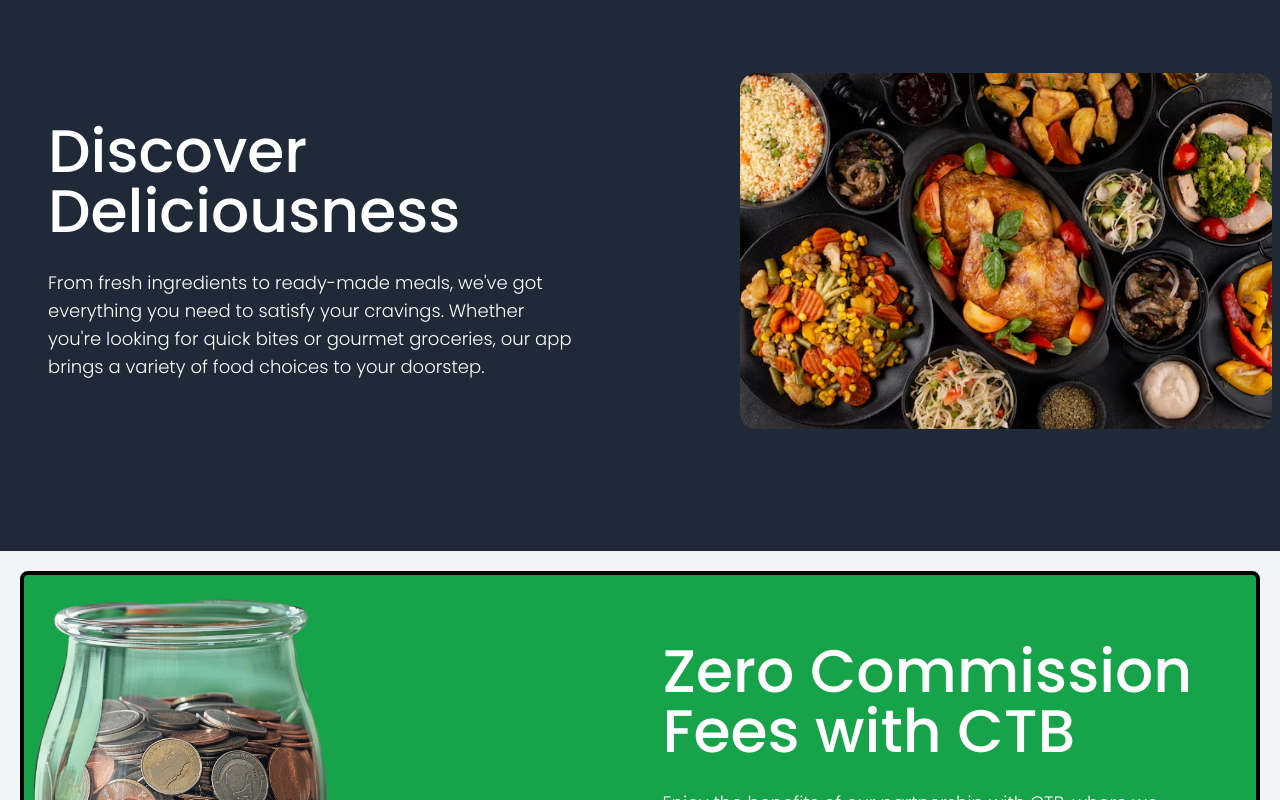
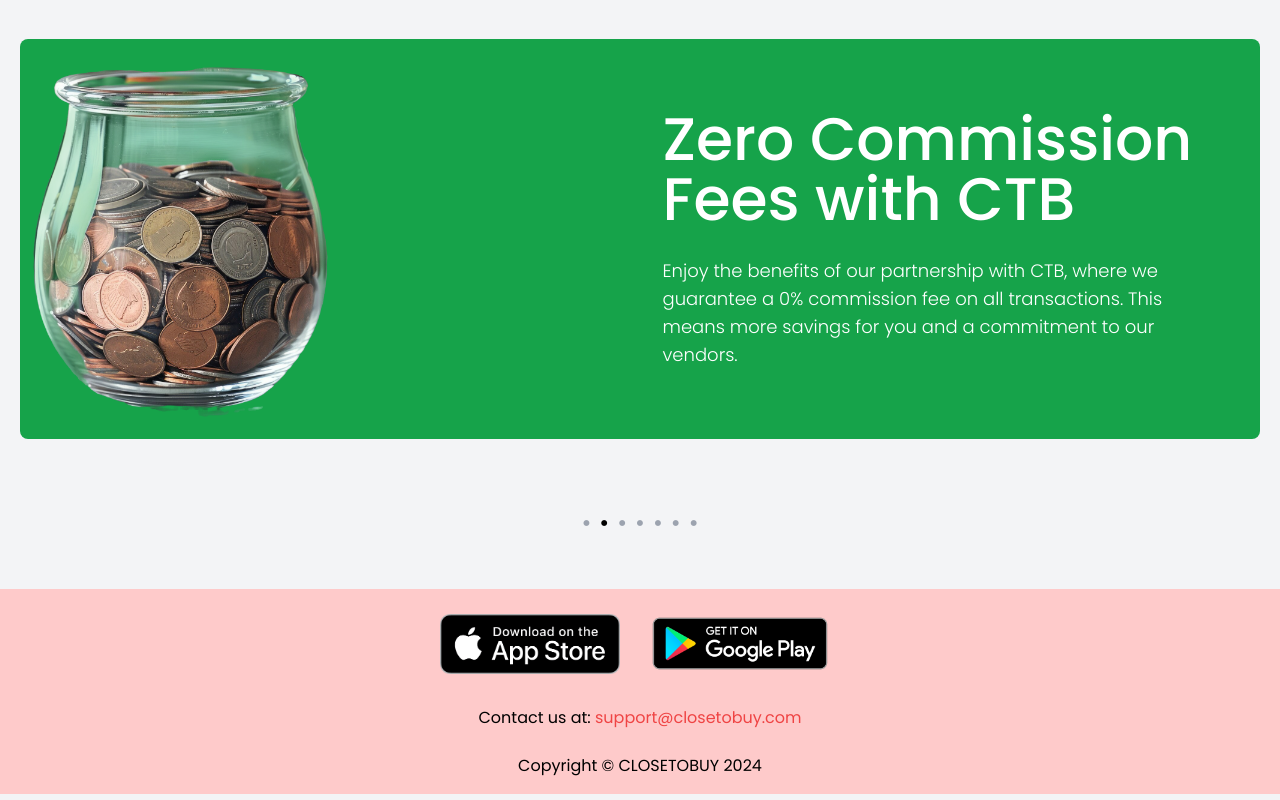
Before and after one commit to heyits-manan/CTB-LandingPage, a Next.js app: page / in a window 1280 px wide. Shown: the part 880-1680 px from the top of the page. Built offline with nearby package versions, Linux system fonts and the light colour scheme.

Commit message:
feat: add carousel

```diff
--- a/src/app/page.jsx
+++ b/src/app/page.jsx
@@ -1,3 +1,7 @@
+"use client"; // Ensure this is a client component
+
+import React from "react";
+import Carousel from "../components/Carousel"; // Adjust the path if necessary
 import HeroSection from "../components/HeroSection";
 import Section from "../components/Section";
 
@@ -6,13 +10,14 @@
     <div>
       <HeroSection />
 
-      <div id="about" className="mt-5 md:mt-3">
+      {/* Carousel Component with Sections */}
+      <Carousel autoSlide={true} autoSlideInterval={3000}>
         <Section
           title="Discover Deliciousness"
           description="From fresh ingredients to ready-made meals, we've got everything you need to satisfy your cravings. Whether you're looking for quick bites or gourmet groceries, our app brings a variety of food choices to your doorstep."
           imageSrc="/food.avif"
           backgroundColor="bg-gray-800 text-white"
-          customClasses="p-2 h-[650px] md:h-[550px] lg:space-x-10 lg:h-[600px] lg:gap-20 2xl:gap-[20px]"
+          customClasses="p-2 h-[650px] mt-[30px] md:mt-[20px]  md:h-[600px] lg:mt-[20px] lg:space-x-10 lg:h-[600px] lg:gap-20 2xl:gap-[20px] 2xl:w-[1500px] 2xl:ml-[-50px]"
         />
 
         <Section
@@ -20,7 +25,7 @@
           description="Enjoy the benefits of our partnership with CTB, where we guarantee a 0% commission fee on all transactions. This means more savings for you and a commitment to our vendors."
           imageSrc="/savings.png"
           backgroundColor="bg-green-600 text-white"
-          customClasses="p-2 m-5 h-[600px] md:h-[550px] lg:space-x-10 lg:h-[400px] lg:gap-[5px] 2xl:gap-[10px] border-black border-4 rounded-lg"
+          customClasses="p-2 m-5 h-[600px] md:h-[550px] lg:mt-[100px] lg:space-x-10 lg:h-[400px] lg:gap-[5px] 2xl:gap-[10px] rounded-lg"
           customImageClasses="w-[200px] md:w-[250px] lg:w-[350px] xl:w-[400px] lg:mr-20 xl:mr-60 xl:mb-12"
           reverse
         />
@@ -30,21 +35,23 @@
           description="Shop the latest fashion trends and update your wardrobe with the click of a button. From casual wear to high-end fashion, you'll find everything you need to stay stylish."
           imageSrc="/clothes.jpg"
           reverse
-          customClasses="p-2 h-[650px] md:h-[550px] lg:space-x-10 lg:gap-20 2xl:gap-[300px] lg:h-[600px]"
+          customClasses="p-2 h-[650px] md:h-[550px] md:mt-[30px]  lg:space-x-10 lg:gap-20 lg:h-[600px]"
         />
+
         <Section
           title="Stay Updated with Technology"
           description="Get the latest gadgets and electronics delivered to you. Whether you're upgrading your phone, shopping for a new laptop, or getting accessories, our collection of tech products has you covered."
           imageSrc="/electronics.jpg"
           backgroundColor="bg-gray-800 text-white"
-          customClasses="p-2 h-[650px] md:h-[550px] lg:space-x-10 lg:h-[600px]"
+          customClasses="p-2 h-[650px]  md:h-[600px] md:mt-[20px] lg:mt-[20px] lg:space-x-10 lg:h-[600px]"
         />
+
         <Section
           title="Fresh and Convenient"
           description="No more last-minute grocery runs! With a wide range of fresh produce and daily essentials, we ensure you have everything you need to stock up your pantry, straight from the app."
           imageSrc="/groceries.jpeg"
           reverse
-          customClasses="p-2 h-[650px] md:h-[550px] lg:space-x-10 lg:gap-20 2xl:gap-[300px] lg:h-[600px]"
+          customClasses="p-2 h-[650px] md:h-[550px] md:mt-[20px] lg:space-x-10 lg:gap-20 lg:h-[600px]"
         />
 
         <Section
@@ -52,7 +59,7 @@
           description="Our trusted delivery partner, Uengage, ensures timely and reliable deliveries, keeping your satisfaction at the forefront of our service."
           imageSrc="https://www.uengage.in/assets/uen_io/images/uengage-logo-white.svg"
           backgroundColor="bg-green-600 text-white"
-          customClasses="p-2 h-[400px] md:h-[300px] lg:space-x-10 lg:h-[600px]"
+          customClasses="p-2 h-[400px] mt-[80px] md:h-[300px] md:mt-[120px] lg:mt-[50px] lg:space-x-10 lg:h-[500px]"
           customImageClasses="w-[250px] lg:w-[450px] lg:mr-20"
         />
 
@@ -61,10 +68,10 @@
           description="We’ve partnered with Razorpay to offer you a secure and efficient payment gateway. Enjoy T+2 payment settlements and a minimal 2% gateway charge."
           imageSrc="https://upload.wikimedia.org/wikipedia/commons/8/89/Razorpay_logo.svg"
           reverse
-          customClasses="p-2 h-[500px] md:h-[300px] lg:space-x-10 lg:h-[300px]"
+          customClasses="p-2 h-[500px] mt-[80px] md:h-[300px] md:mt-[120px] lg:mt-[150px] lg:space-x-10 lg:h-[300px]"
           customImageClasses="w-[300px] lg:w-[450px] lg:mr-20"
         />
-      </div>
+      </Carousel>
     </div>
   );
 }
--- /dev/null
+++ b/src/components/Carousel.jsx
@@ -0,0 +1,100 @@
+import React, { useState, useEffect } from "react";
+
+function Carousel({ children, autoSlide = false, autoSlideInterval = 3000 }) {
+  const [currentIndex, setCurrentIndex] = useState(0);
+  const totalSlides = React.Children.count(children);
+
+  const prevSlide = () => {
+    const isFirstSlide = currentIndex === 0;
+    const newIndex = isFirstSlide ? totalSlides - 1 : currentIndex - 1;
+    setCurrentIndex(newIndex);
+  };
+
+  const nextSlide = () => {
+    const isLastSlide = currentIndex === totalSlides - 1;
+    const newIndex = isLastSlide ? 0 : currentIndex + 1;
+    setCurrentIndex(newIndex);
+  };
+
+  const goToSlide = (slideIndex) => {
+    setCurrentIndex(slideIndex);
+  };
+
+  useEffect(() => {
+    if (autoSlide) {
+      const slideInterval = setInterval(nextSlide, autoSlideInterval);
+      return () => clearInterval(slideInterval);
+    }
+  }, [currentIndex, autoSlide, autoSlideInterval]);
+
+  return (
+    <div className="max-w-[1400px] h-[500px] w-full m-auto py-16 px-4 relative group">
+      {React.Children.map(children, (child, index) => (
+        <div
+          className={`absolute inset-0 transition-opacity duration-500 ${
+            index === currentIndex ? "opacity-100" : "opacity-0"
+          }`}
+        >
+          {child}
+        </div>
+      ))}
+
+      {/* Left Arrow */}
+      <div
+        className="hidden group-hover:block absolute top-[50%] -translate-x-0 translate-y-[-50%] left-5 text-2xl rounded-full p-2 bg-black/20 text-white cursor-pointer"
+        onClick={prevSlide}
+      >
+        <svg
+          xmlns="http://www.w3.org/2000/svg"
+          width="30"
+          height="30"
+          viewBox="0 0 24 24"
+          fill="none"
+          stroke="currentColor"
+          strokeWidth="2"
+          strokeLinecap="round"
+          strokeLinejoin="round"
+        >
+          <polyline points="15 18 9 12 15 6"></polyline>
+        </svg>
+      </div>
+
+      {/* Right Arrow */}
+      <div
+        className="hidden group-hover:block absolute top-[50%] -translate-x-0 translate-y-[-50%] right-5 text-2xl rounded-full p-2 bg-black/20 text-white cursor-pointer"
+        onClick={nextSlide}
+      >
+        <svg
+          xmlns="http://www.w3.org/2000/svg"
+          width="30"
+          height="30"
+          viewBox="0 0 24 24"
+          fill="none"
+          stroke="currentColor"
+          strokeWidth="2"
+          strokeLinecap="round"
+          strokeLinejoin="round"
+        >
+          <polyline points="9 18 15 12 9 6"></polyline>
+        </svg>
+      </div>
+
+      {/* Dots Indicator */}
+      <div className="absolute bottom-[-150px] md:bottom-[-100px]  left-1/2 transform -translate-x-1/2 flex space-x-2">
+        {React.Children.map(children, (child, slideIndex) => (
+          <div
+            key={slideIndex}
+            onClick={() => goToSlide(slideIndex)}
+            className={`text-2xl cursor-pointer ${
+              currentIndex === slideIndex ? "text-black" : "text-gray-400"
+            }`}
+          >
+            •
+          </div>
+        ))}
+      </div>
+    </div>
+  );
+}
+
+export default Carousel;
--- a/src/components/Footer.jsx
+++ b/src/components/Footer.jsx
@@ -4,9 +4,9 @@
 
 export default function Footer() {
   return (
-    <div className="bg-gray-800 text-white flex flex-col justify-center items-center">
+    <div className="bg-red-200 mt-[200px] text-black flex flex-col justify-center items-center md:mt-[150px]">
       {/* App Store and Play Store Links */}
-      <div className="mt-3 flex flex-row items-center gap-5">
+      <div className=" flex flex-row items-center gap-5">
         <Link href={"/"}>
           <Image
             src="/AppStore.png"
```
Also changed, not shown: package.json (+6 -4 lines), 1 other file (tests, documents, lock files or other folders).
